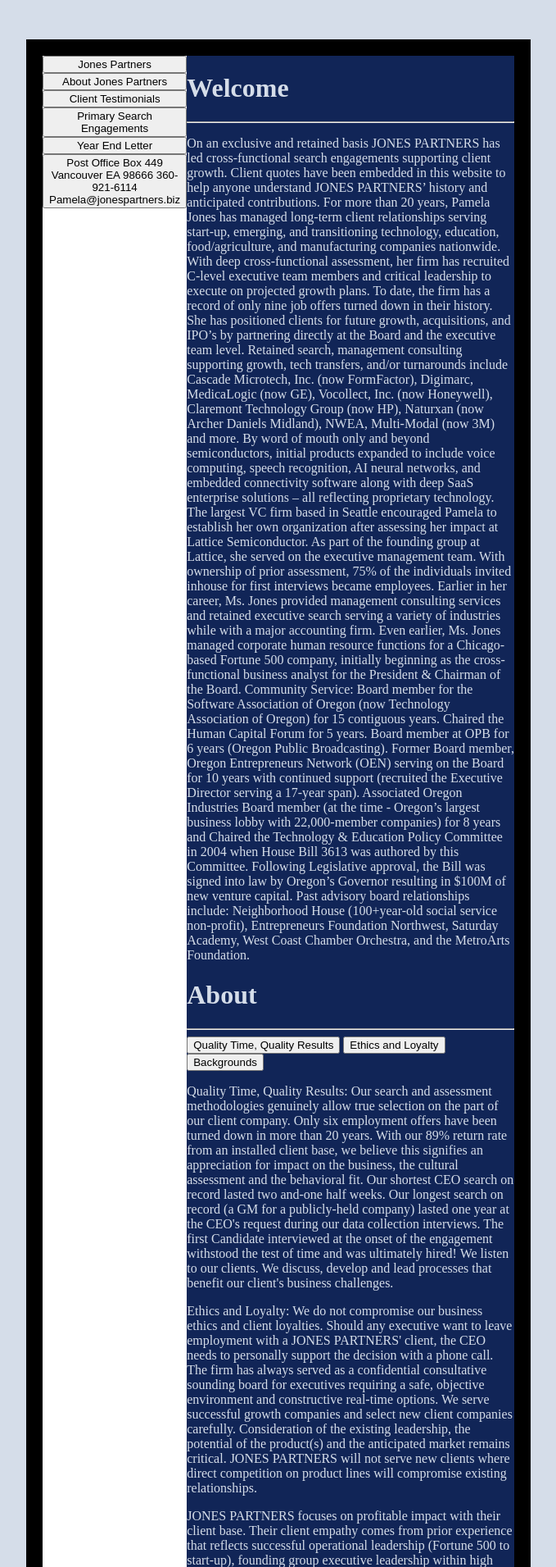
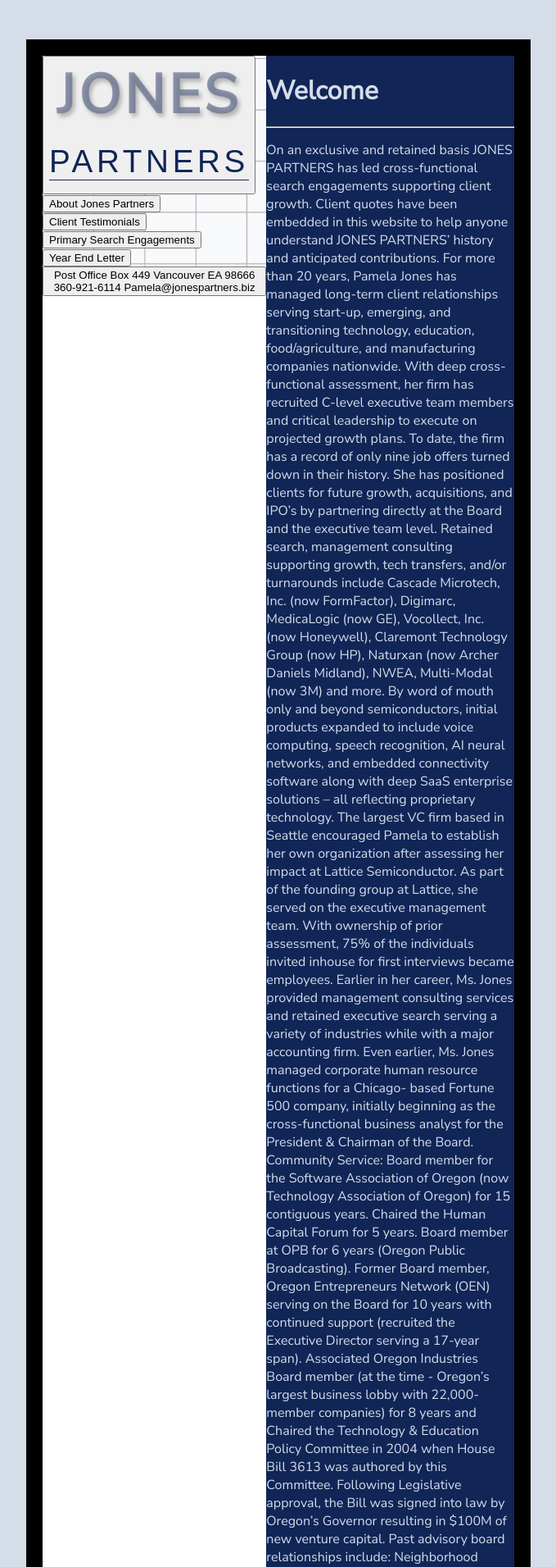
Before and after one commit to cvs181801/jones-partners, a PHP site: page /index.html in a window 1280 px wide. Shown: the top 1911 px of the page at 82% size, without its empty margins (300-979 px from the left). Run offline with PHP 8.4, Linux system fonts and the light colour scheme.

Commit message:
add functionality and font

```diff
--- a/index.html
+++ b/index.html
@@ -4,19 +4,46 @@
     <meta charset="UTF-8">
     <meta name="viewport" content="width=device-width, initial-scale=1.0">
     <link href="./stylesheet.css" rel="stylesheet">
+    <link rel="preconnect" href="https://fonts.googleapis.com">
+    <link rel="preconnect" href="https://fonts.gstatic.com" crossorigin>
+    <link href=<link rel="preconnect" href="https://fonts.googleapis.com">
+    <link rel="preconnect" href="https://fonts.gstatic.com" crossorigin>
+    <link rel="preconnect" href="https://fonts.googleapis.com">
+    <link rel="preconnect" href="https://fonts.gstatic.com" crossorigin>
+    <link href="https://fonts.googleapis.com/css2?family=Nunito+Sans:opsz@6..12&display=swap" rel="stylesheet">
     <title>Jones Partners</title>
+    <link rel="shortcut icon" type="image/jpg" href="./pics/favicon.png"/>
 </head>
 <body>
     <div class="parent-container">
         <div class="nav">
-            <button id="welcome-btn">Jones Partners</button>
-            <button id="about-btn">About Jones Partners</button>
-            <button id="testimonials-btn">Client Testimonials</button>
-            <button id="search-engagements-btn">Primary Search Engagements</button>
-            <button id="year-end-letter-btn">Year End Letter</button>
-            <button id="contact-btn">Post Office Box 449 Vancouver EA 98666 360-921-6114 Pamela@jonespartners.biz
-            </button>
-        </div>
+            <div class="image-nav">
+                <div class="transparent-nav">
+                    <button id="welcome-btn">
+                        <span class="jones-span">JONES</span>
+                        <p class="partners-p">
+                            <span class="partners-span">PARTNERS</span>
+                        </p>
+                    </button>
+                    <button id="about-btn">
+                        About Jones Partners
+                    </button>
+                    <button id="testimonials-btn">
+                        Client Testimonials
+                    </button>
+                    <button id="search-engagements-btn">
+                        Primary Search Engagements
+                    </button>
+                    <button id="year-end-letter-btn">
+                        Year End Letter
+                    </button>
+                    <button id="contact-btn">
+                        Post Office Box 449 Vancouver EA 98666 360-921-6114 Pamela@jonespartners.biz
+                    </button>
+                </div><!--end transparent nav-->
+            </div><!--end image nav-->
+        </div><!--end nav-->
+
         <div class="text-section">
             <div id="welcome-section">
                 <h1>Welcome</h1>
@@ -143,11 +170,12 @@
                     <a href="mailto:pamela@jonespartners.biz">Pamela@jonespartners.biz</a>
                 </p>
             </div><!--end contact information section-->
-        </div>
+        </div><!--end text section-->
     </div><!--end parent container-->
-    <div>
+
+    <div class="copyright-text">
         Copyright © 2023, JONES PARTNERS, all rights reserved. Website design and development by Brightlify.
-    </div>
+    </div><!--end copyright-text-->
 
 </body>
 <script src="index.js"></script>
--- a/stylesheet.css
+++ b/stylesheet.css
@@ -1,5 +1,7 @@
 body {
     background-color: #D5DDE9;
+    font-family: 'Nunito Sans', sans-serif;
+
 }
 .parent-container {
     width: 45vw;
@@ -17,6 +19,48 @@ body {
     background-blend-mode: hard-light;
     display: flex;
     flex-direction: column;
+}
+
+.image-nav {
+    width: 17.08333rem;
+    background: url("./pics/graph2copyWhite.png"), lightgray 0% 0% / 15.000000596046448px 15.000000596046448px repeat;
+    /* background-blend-mode: darken; */
+    z-index: 2;
+}
+
+.transparent-nav {
+    width: 17.08333rem;
+    background: rgba(247, 248, 251, 0.70);
+    z-index: 3;
+}
+
+.jones-span {
+    color: rgba(98, 110, 141, 0.70);
+    font-family: 'Nunito Sans';
+    text-align: center;
+    text-shadow: 3px 4px 5px rgba(0, 0, 0, 0.25);
+    font-size: 4.16667rem;
+    font-style: normal;
+    font-weight: 700;
+    line-height: normal;
+    letter-spacing: 0.29167rem;
+}
+
+.partners-span {
+    color: #112557;
+    text-align: center;
+    font-size: 2.41667rem;
+    font-style: normal;
+    font-weight: 400;
+    line-height: normal;
+    letter-spacing: 0.29rem;
+}
+.partners-p {
+    border-bottom: 1px solid #112557;
+}
+.welcome-btn {
+    background-color: transparent;
+    width: 17rem;
 }
 
 .text-section {
@@ -50,3 +94,14 @@ body {
 .contact-information-section {
     display: none;
 }
+
+.abt-quality-section {
+    display: none;
+}
+
+.abt-ethics-section {
+    display: none;
+}
+.abt-backgrounds-section {
+    display: none;
+}
```
Also changed, not shown: pics/favicon.png (added), pics/graph2copy3Black.png (added), pics/graph2copyWhite.png (added).
